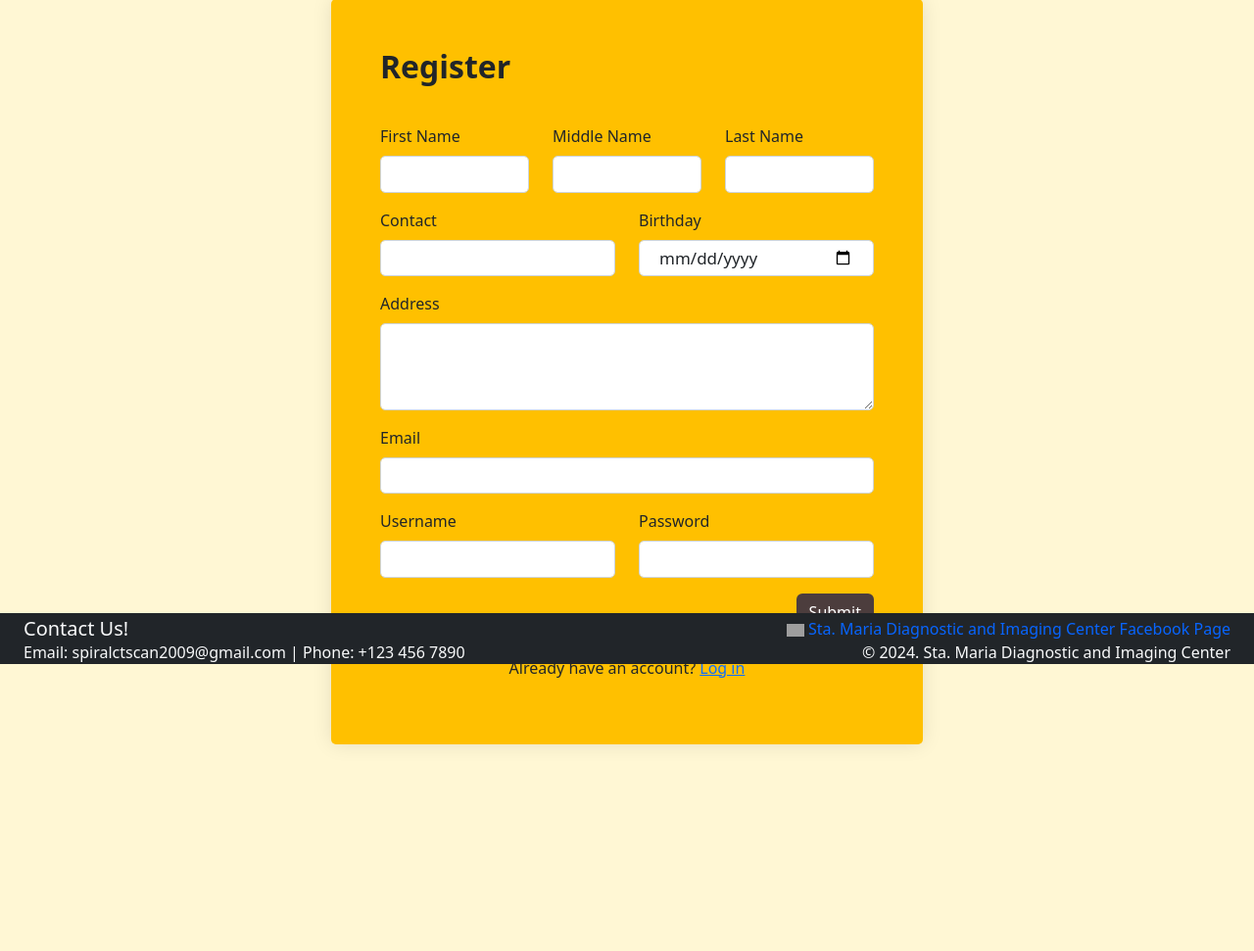
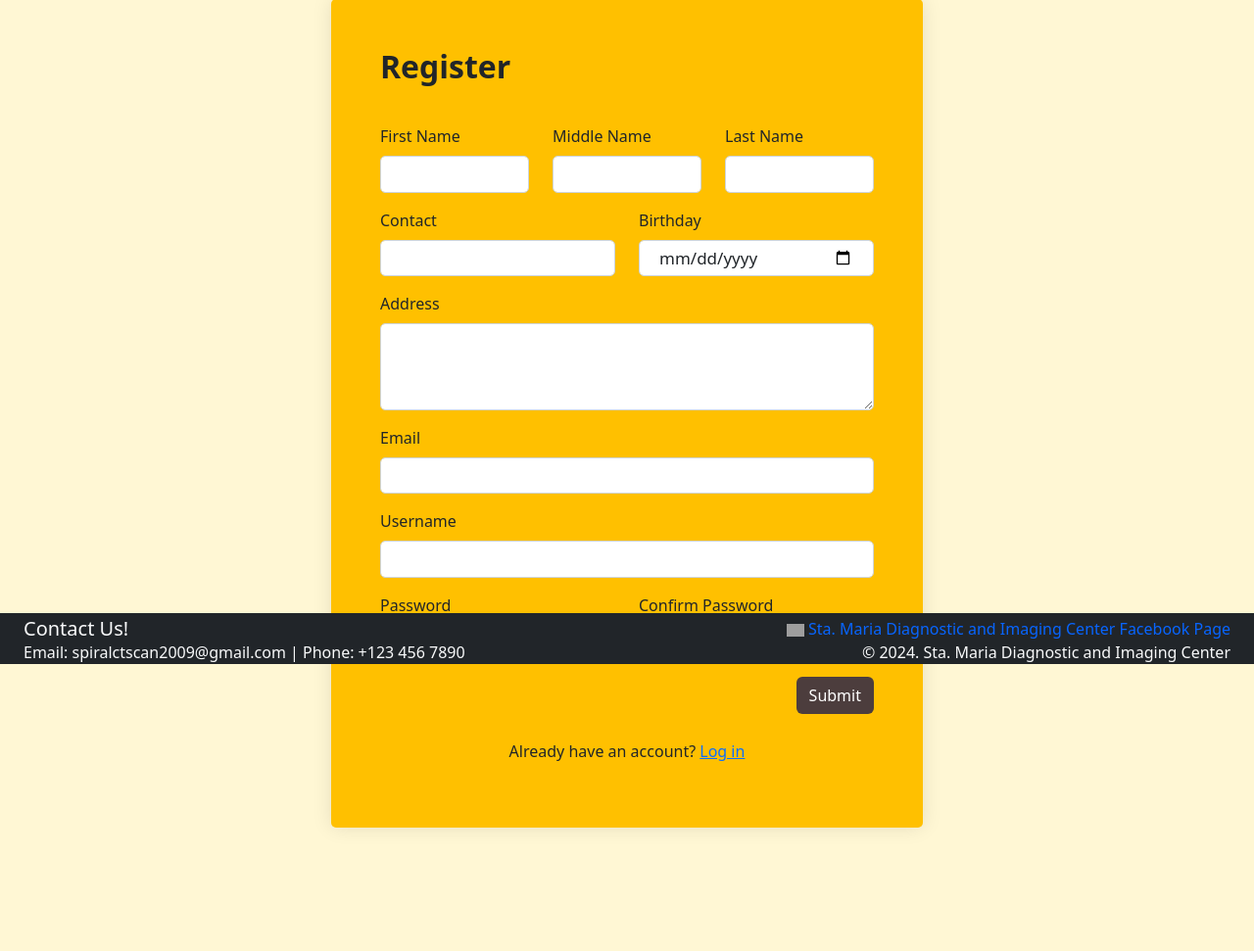
Before and after one commit to jolorambongga/SDAICv.3.18.06.24, a PHP site: page /register.php in a window 1280 px wide. Shown: the part 122-1093 px from the top of the page at 98% size. Before the commit the page ends 882 px from the top, so only its background shows below. Run offline with PHP 8.4, Linux system fonts and the light colour scheme; grey boxes are pictures that could not be loaded.

Commit message:
Add files via upload

```diff
--- a/admin/landing.php
+++ b/admin/landing.php
@@ -50,10 +50,6 @@ include_once('header.php');
           <!-- end modal header -->
           <div class="modal-body">
             <!-- start service name -->
-
-            <?php
-            include_once('modals/clinic_sched_modal.php');
-            ?>
 
             <!-- about us -->
             <label for="about_us" class="form-label">About Us</label>
--- a/client/register.php
+++ b/client/register.php
@@ -10,7 +10,6 @@ checkLoggedIn();
 ?>
 
 <link rel="stylesheet" href="../includes/css/my_register.css">
-
 <div class="my-wrapper">
   <div class="register-wrapper">
     <div class="container-fluid">
@@ -55,13 +54,19 @@ checkLoggedIn();
               </div>
             </div>
             <div class="row">
-              <div class="col-md-6 mb-3">
+              <div class="col-md-12 mb-3">
                 <label for="username" class="form-label">Username</label>
-                <input type="text" class="form-control" id="username" name="username" aria-describedby="username" maxlength="12" required>
+                <input type="text" class="form-control" id="username" name="username" aria-describedby="username" required>
               </div>
+            </div>
+            <div class="row">
               <div class="col-md-6 mb-3">
                 <label for="password" class="form-label">Password</label>
                 <input type="password" class="form-control" id="password" name="password" aria-describedby="password" required>
+              </div>
+              <div class="col-md-6 mb-3">
+                <label for="confirmPassword" class="form-label">Confirm Password</label>
+                <input type="password" class="form-control" id="confirmPassword" name="confirmPassword" aria-describedby="confirmPassword" required>
               </div>
             </div>
             <button type="submit" class="btn btn-mydark float-end">Submit</button>
@@ -76,6 +81,11 @@ checkLoggedIn();
     </div>
   </div>
 </div>
+
+
+
+
+
 
 <script>
   $(document).ready(function(){
@@ -111,6 +121,14 @@ checkLoggedIn();
     $("#frm_register").on("submit", function(event){
       event.preventDefault();
 
+      var password = $("#password").val().trim();
+      var confirmPassword = $("#confirmPassword").val().trim();
+
+      if (password !== confirmPassword) {
+        alert("Passwords do not match.");
+        return;
+      }
+
       var username = $("#username").val().trim();
       if (!/^[a-z]+$/.test(username)) {
         alert("Username should contain only lowercase letters.");
@@ -138,8 +156,8 @@ checkLoggedIn();
       });
     });
   });
+</script>
 
-</script>
 
 <?php
 include_once('footer.php');
```
Also changed, not shown: client/index.php (+7 -4 lines), client/new_appointment.php (+13 -0 lines). Lines whose indentation alone changed are shown as unchanged.
